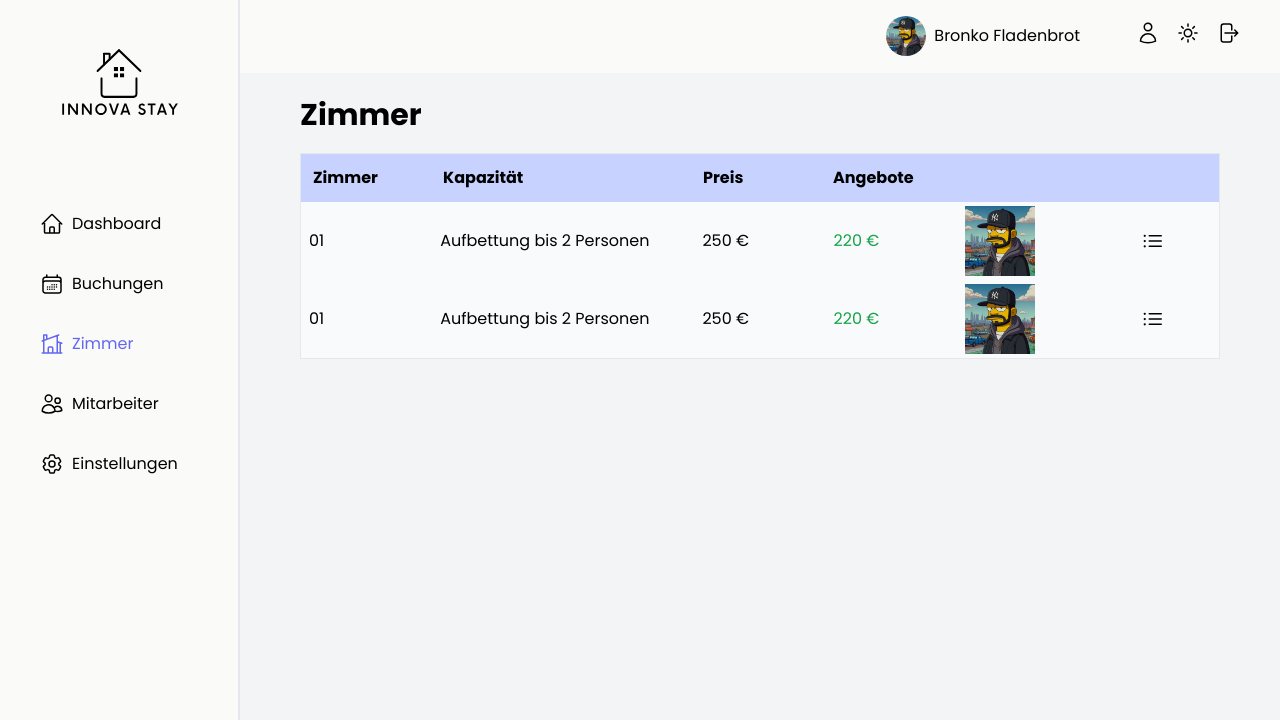
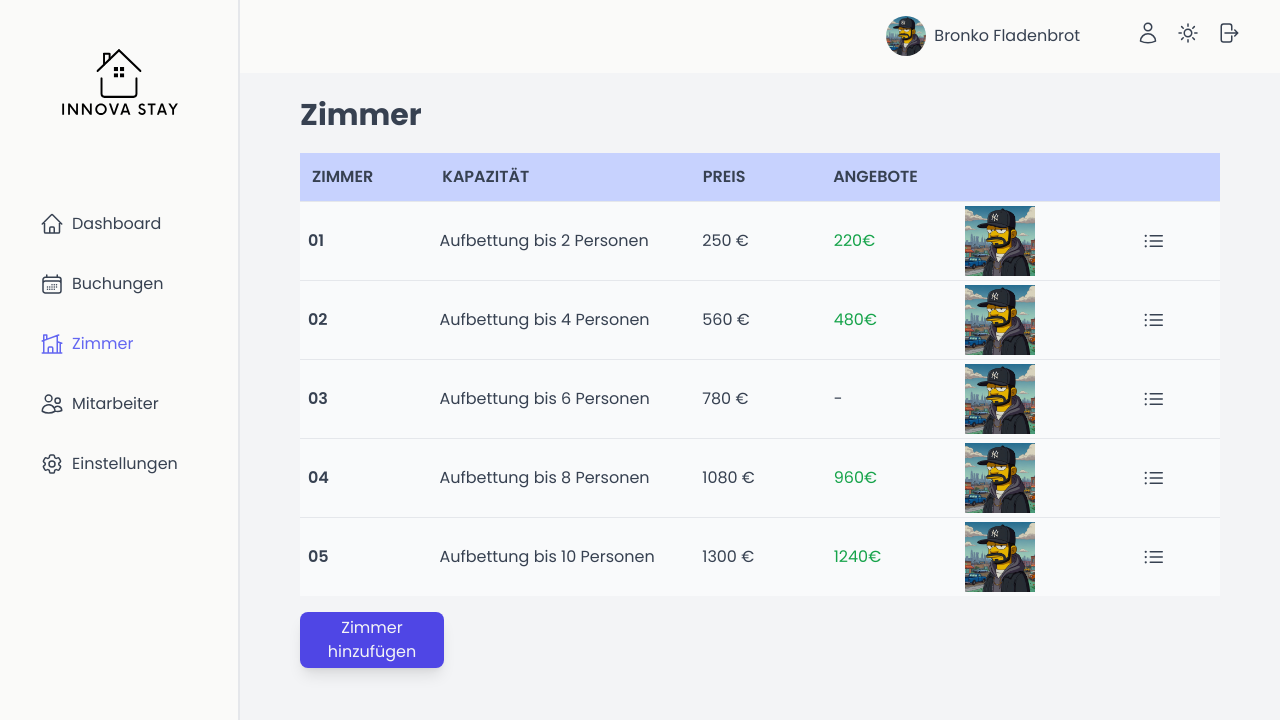
Before and after one commit to TonySN90/innovastay, a React (Vite) app: page /cabins in a window 1280 px wide. Shown: the top 720 px of the page. Built offline with nearby package versions, Linux system fonts and the light colour scheme; a web font is replaced by a local one.

Commit message:
add Buttons

```diff
--- /dev/null
+++ b/src/data/data.tsx
@@ -0,0 +1,39 @@
+const data = [
+  {
+    cabin: "01",
+    capacity: 2,
+    price: 250,
+    discount: 220,
+    img: "avatar.jpeg",
+  },
+  {
+    cabin: "02",
+    capacity: 4,
+    price: 560,
+    discount: 480,
+    img: "avatar.jpeg",
+  },
+  {
+    cabin: "03",
+    capacity: 6,
+    price: 780,
+    discount: "",
+    img: "avatar.jpeg",
+  },
+  {
+    cabin: "04",
+    capacity: 8,
+    price: 1080,
+    discount: 960,
+    img: "avatar.jpeg",
+  },
+  {
+    cabin: "05",
+    capacity: 10,
+    price: 1300,
+    discount: 1240,
+    img: "avatar.jpeg",
+  },
+];
+
+export default data;
--- a/src/index.css
+++ b/src/index.css
@@ -15,6 +15,7 @@
 
 body {
   font-family: "Poppins", sans-serif;
+  color: #374151;
 }
 
 .active {
--- /dev/null
+++ b/src/ui/Button.tsx
@@ -0,0 +1,16 @@
+function Button({ onClick, type }) {
+  const buttonTypes = {
+    basics:
+      "text-gray-100 bg-indigo-600 rounded-lg shadow-lg hover:shadow-2xl transition-all hover:bg-indigo-700",
+    medium: "",
+    big: "w-36 h-14",
+  };
+
+  return (
+    <button className={`${buttonTypes.basics} ${buttonTypes[type]}`}>
+      Zimmer hinzufügen
+    </button>
+  );
+}
+
+export default Button;
--- a/src/ui/Table.tsx
+++ b/src/ui/Table.tsx
@@ -1,23 +1,21 @@
-import { HiListBullet } from "react-icons/hi2";
-import ButtonIcon from "./ButtonIcon";
+import data from "../data/data";
 import TableRow from "./TableRow";
+import TableHeader from "./TableHeader";
+import Button from "./Button";
 
 function Table() {
   return (
-    <table role="table" className=" w-[100%] border rounded-lg">
-      <thead>
-        <tr className="grid grid-cols-5 md:grid-cols-7 text-left hyphens-manual p-3 gap-4 bg-indigo-200">
-          <th className="flex items-center">Zim&shy;mer</th>
-          <th className="flex items-center col-span-2">Kapa&shy;zität</th>
-          <th className="flex items-center">Preis</th>
-          <th className="flex items-center">Ange&shy;bote</th>
-        </tr>
-      </thead>
-      <tbody>
-        <TableRow />
-        <TableRow />
-      </tbody>
-    </table>
+    <>
+      <table className=" w-[100%] rounded mb-4">
+        <TableHeader />
+        <tbody>
+          {data.map((cabin) => (
+            <TableRow cabin={cabin} key={cabin.cabin} />
+          ))}
+        </tbody>
+      </table>
+      <Button type="big" />
+    </>
   );
 }
 
--- /dev/null
+++ b/src/ui/TableHeader.tsx
@@ -0,0 +1,16 @@
+function TableHeader() {
+  const thStyles = "flex items-center font-semibold uppercase text-gray-700";
+
+  return (
+    <thead>
+      <tr className="grid grid-cols-5 md:grid-cols-7 text-left hyphens-manual p-3 gap-4 bg-indigo-200">
+        <th className={thStyles}>Zim&shy;mer</th>
+        <th className={`${thStyles} col-span-2`}>Kapa&shy;zität</th>
+        <th className={thStyles}>Preis</th>
+        <th className={thStyles}>Ange&shy;bote</th>
+      </tr>
+    </thead>
+  );
+}
+
+export default TableHeader;
--- a/src/ui/TableRow.tsx
+++ b/src/ui/TableRow.tsx
@@ -1,17 +1,21 @@
 import { HiListBullet } from "react-icons/hi2";
 import ButtonIcon from "./ButtonIcon";
 
-function TableRow() {
+function TableRow({ cabin }) {
+  const { cabin: cabinNumber, capacity, price, discount, img } = cabin;
+
   return (
-    <tr className=" bg-gray-50 grid grid-cols-5 md:grid-cols-7 text-left hyphens-manual px-2 py-1 gap-4 ">
-      <td className="flex items-center">01</td>
+    <tr className=" bg-gray-50 grid grid-cols-5 md:grid-cols-7 text-left hyphens-manual px-2 py-1 gap-4 border-t-[1px]">
+      <td className="flex items-center font-semibold">{cabinNumber}</td>
       <td className="flex items-center col-span-2">
-        Auf&shy;bet&shy;tung bis 2 Per&shy;sonen
+        Auf&shy;bet&shy;tung bis {capacity} Per&shy;sonen
       </td>
-      <td className="flex items-center">250 €</td>
-      <td className="flex items-center text-green-600">220 €</td>
+      <td className="flex items-center">{price} €</td>
+      <td className={`flex items-center ${discount && "text-green-600"}`}>
+        {discount ? discount + "€" : "-"}
+      </td>
       <td>
-        <img className="w-[70px]" src="avatar.jpeg" alt="" />
+        <img className="w-[70px]" src={img} alt="" />
       </td>
       <td className="flex flex-end mx-auto">
         <ButtonIcon>
```
